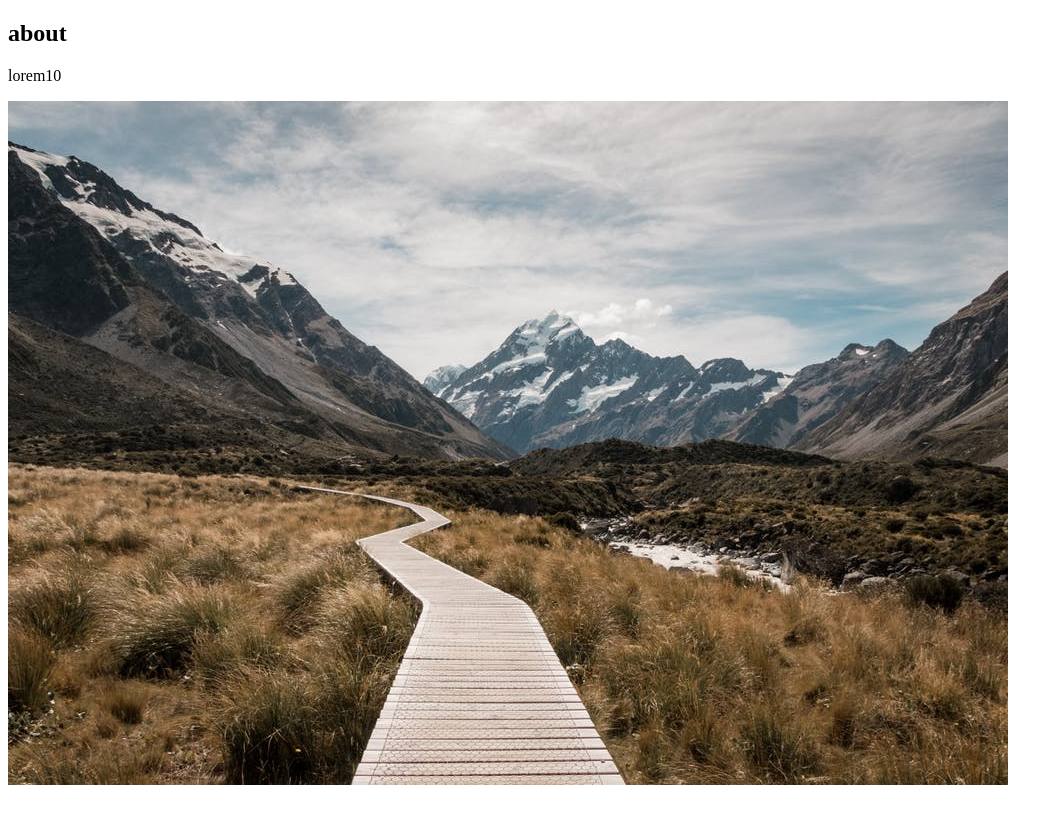
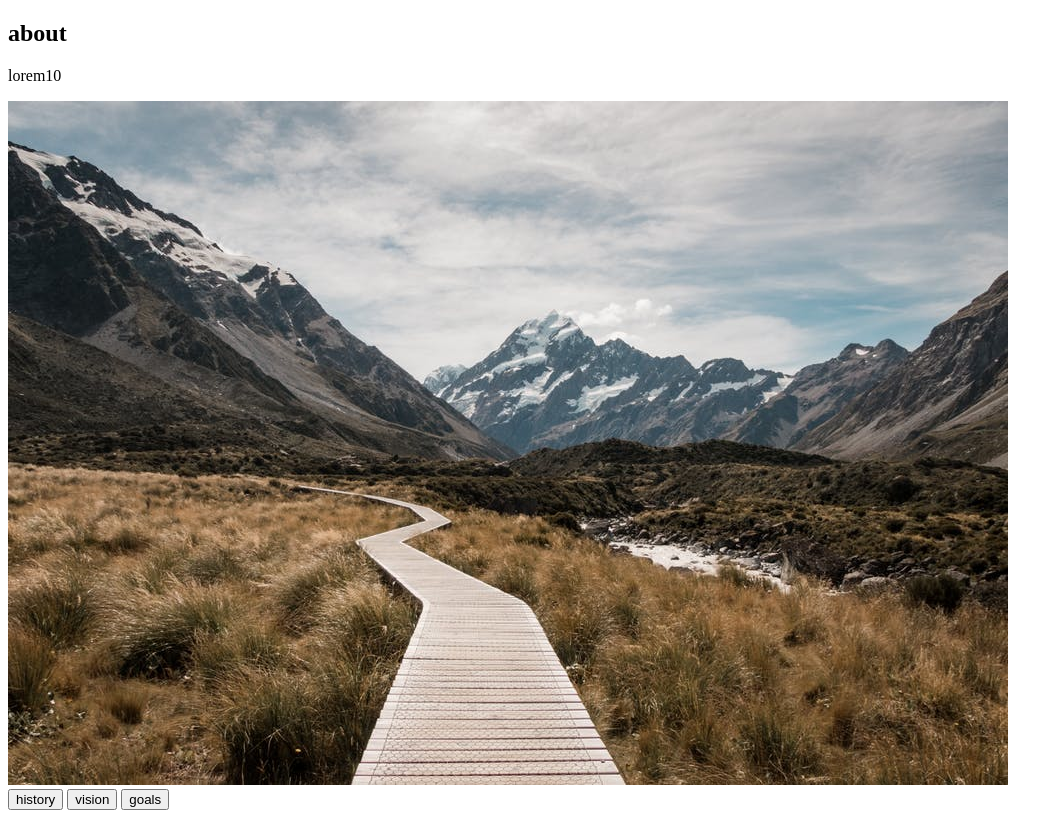
Before and after one commit to claudiahW/jstabs, a plain HTML site: page index.html in a window 1280 px wide. Shown: the whole page, without its empty margins (0-1063 px from the left). Drawn offline with Linux system fonts and the light colour scheme.

Commit message:
add buttons for different sections

```diff
--- a/index.html
+++ b/index.html
@@ -17,11 +17,18 @@
         <article>
             <img src="./hero-bcg.jpeg" alt="about picture">
         </article>
-        <article></article>
+        <article class="about">
+            <!-- btn container -->
+            <div class="btn-container">
+                <button class="tab-btn" data-id="history" >history</button>
+                <button class="tab-btn" data-id="vision">vision</button>
+                <button class="tab-btn" data-id="goals">goals</button>
+            </div>
+        </article>
     </div>
    </section>
 
     <!-- javascript -->
-
+<script src="scripts.js"></script>
 </body>
 </html>
```
